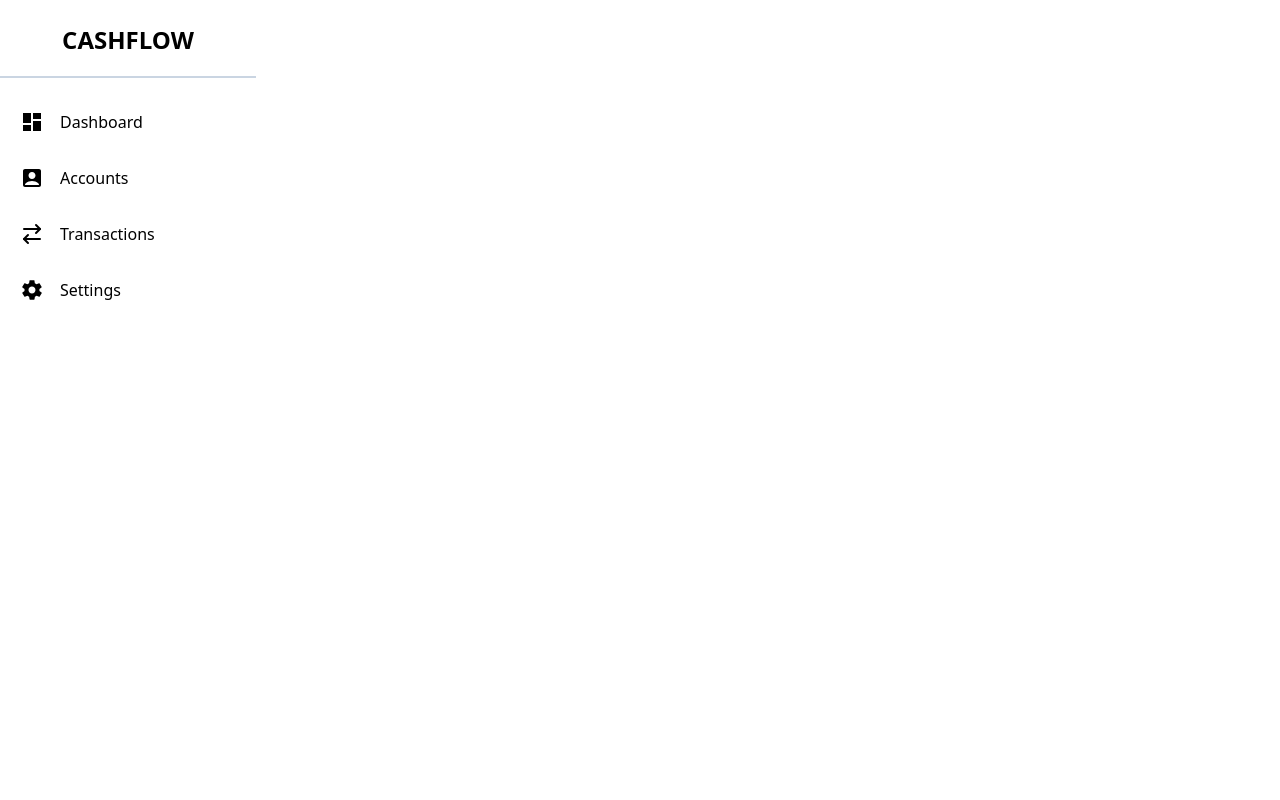
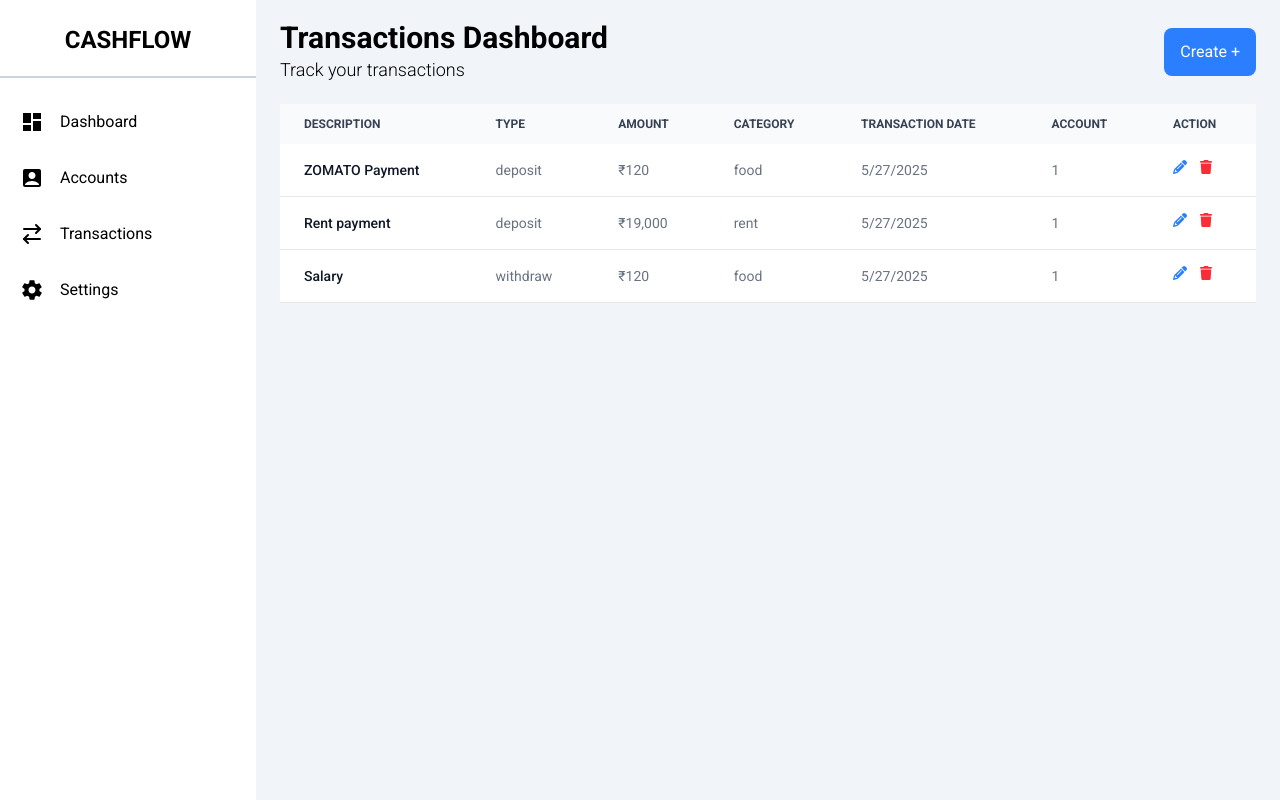
Before and after one commit to visheshdvivedi/Cashflow, a React (Vite) app in the folder frontend/: page /transaction in a window 1280 px wide. Built offline with nearby package versions, Linux system fonts and the light colour scheme.

Commit message:
added transactions page

```diff
--- a/frontend/src/pages/TransactionPage.tsx
+++ b/frontend/src/pages/TransactionPage.tsx
@@ -1,11 +1,141 @@
 import React from "react";
 import Sidebar from "../components/common/Sidebar";
+import { Transaction, TransactionType, TransactionCategory } from "../types";
+import { FaPencil, FaTrash } from "react-icons/fa6";
 
 const TransactionPage = () => {
+    const [transactions, setTransactions] = React.useState<Transaction[]>([
+        {
+            id: 1,
+            type: TransactionType.DEPOSIT,
+            description: "ZOMATO Payment",
+            created_at: "2025-05-27T20:27:37.698104",
+            transaction_date: "2025-05-27T20:27:37.698104",
+            amount: 120,
+            category: TransactionCategory.FOOD,
+            last_updated: "2025-05-27T20:27:37.698104",
+            account_id: 1,
+        },
+        {
+            id: 2,
+            type: TransactionType.DEPOSIT,
+            description: "Rent payment",
+            created_at: "2025-05-27T20:27:37.698104",
+            transaction_date: "2025-05-27T20:27:37.698104",
+            amount: 19000,
+            category: TransactionCategory.RENT,
+            last_updated: "2025-05-27T20:27:37.698104",
+            account_id: 1,
+        },
+        {
+            id: 2,
+            type: TransactionType.WITHDRAW,
+            description: "Salary",
+            created_at: "2025-05-27T20:27:37.698104",
+            transaction_date: "2025-05-27T20:27:37.698104",
+            amount: 120,
+            category: TransactionCategory.FOOD,
+            last_updated: "2025-05-27T20:27:37.698104",
+            account_id: 1,
+        },
+    ]);
+
+    const [selectedTransaction, setSelectedTransaction] = React.useState<Transaction>(transactions[0]);
+    const [isCreateModalOpen, setIsCreateModalOpen] =
+        React.useState<boolean>(false);
+    const [isEditModalOpen, setIsEditModalOpen] = React.useState<boolean>(false);
+    const [isDeleteModalOpen, setIsDeleteModalOpen] = React.useState<boolean>(false);
+
+    const formatAmount = (amount: number) => {
+        return amount.toLocaleString(undefined, { maximumFractionDigits: 2 })
+    }
+
     return (
-        <div className="flex flex-row h-screen">
+        <div className="flex flex-row h-screen font-[Roboto]">
             <Sidebar />
-            <div></div>
+            <div className="px-6 py-5 bg-slate-100 flex-1 flex flex-col">
+                <div className="w-full flex flex-row justify-between items-center">
+                    <div>
+                        <h1 className="text-3xl font-bold">Transactions Dashboard</h1>
+                        <h2 className="text-lg font-light">Track your transactions</h2>
+                    </div>
+                    <button
+                        onClick={() => setIsCreateModalOpen(true)}
+                        className="px-4 py-3 rounded-lg bg-blue-500 text-white hover:bg-blue-600 cursor-pointer"
+                    >
+                        Create +
+                    </button>
+                </div>
+
+                <div className="relative overflow-x-auto mt-5">
+                    <table className="w-full text-sm text-left rtl:text-right text-gray-500 dark:text-gray-400">
+                        <thead className="text-xs text-gray-700 uppercase bg-gray-50 dark:bg-gray-700 dark:text-gray-400">
+                            <tr>
+                                <th scope="col" className="px-6 py-3">
+                                    Description
+                                </th>
+                                <th scope="col" className="px-6 py-3">
+                                    Type
+                                </th>
+                                <th scope="col" className="px-6 py-3">
+                                    Amount
+                                </th>
+                                <th scope="col" className="px-6 py-3">
+                                    Category
+                                </th>
+                                <th scope="col" className="px-6 py-3">
+                                    Transaction Date
+                                </th>
+                                <th scope="col" className="px-6 py-3">
+                                    Account
+                                </th>
+                                <th scope="col" className="px-6 py-3">
+                                    Action
+                                </th>
+                            </tr>
+                        </thead>
+                        <tbody>
+                            {transactions.map((transaction) => (
+                                <tr className="bg-white border-b dark:bg-gray-800 dark:border-gray-700 border-gray-200">
+                                    <th
+                                        scope="row"
+                                        className="px-6 py-4 font-medium text-gray-900 whitespace-nowrap dark:text-white"
+                                    >
+                                        {transaction.description}
+                                    </th>
+                                    <td className="px-6 py-4">{transaction.type}</td>
+                                    <td className="px-6 py-4">
+                                        ₹{formatAmount(transaction.amount)}
+                                    </td>
+                                    <td className="px-6 py-4">{transaction.category}</td>
+                                    <td className="px-6 py-4">{new Date(transaction.transaction_date).toLocaleDateString()}</td>
+                                    <td className="px-6 py-4">{transaction.account_id}</td>
+                                    <td className="px-6 py-4 flex flex-row justify-start items-center gap-3">
+                                        <button
+                                            onClick={() => {
+                                                setSelectedTransaction(transaction);
+                                                setIsEditModalOpen(true);
+                                            }}
+                                            className="text-blue-500 hover:text-blue-600 cursor-pointer"
+                                        >
+                                            <FaPencil />
+                                        </button>
+                                        <button
+                                            onClick={() => {
+                                                setSelectedTransaction(transaction);
+                                                setIsDeleteModalOpen(true);
+                                            }}
+                                            className="text-red-500 hover:text-red-600 cursor-pointer"
+                                        >
+                                            <FaTrash />
+                                        </button>
+                                    </td>
+                                </tr>
+                            ))}
+                        </tbody>
+                    </table>
+                </div>
+            </div>
         </div>
     );
 };
--- a/frontend/src/types.ts
+++ b/frontend/src/types.ts
@@ -10,6 +10,22 @@ export const AccountStatus = Object.freeze({
     ACTIVE: "active",
     INACTIVE: "inactive"
 });
+
+export const TransactionType = Object.freeze({
+    WITHDRAW: "withdraw",
+    DEPOSIT: "deposit"
+})
+
+export const TransactionCategory = Object.freeze({
+    FOOD: "food",
+    CLOTHING: "clothing",
+    SHOPPING: "shopping",
+    RENT: "rent",
+    TELECOM: "telecom",
+    TRAVEL: "travel",
+    LEISURE: "leisure",
+    OTHER: "other"
+})
 
 export type Bank = {
     id: number,
@@ -24,3 +40,15 @@ export type Account = {
     balance: number,
     status: string
 }
+
+export type Transaction = {
+    id: number,
+    type: string,
+    description: string,
+    created_at: string,
+    transaction_date: string,
+    amount: number,
+    category: string,
+    last_updated: string,
+    account_id: number
+}
```
